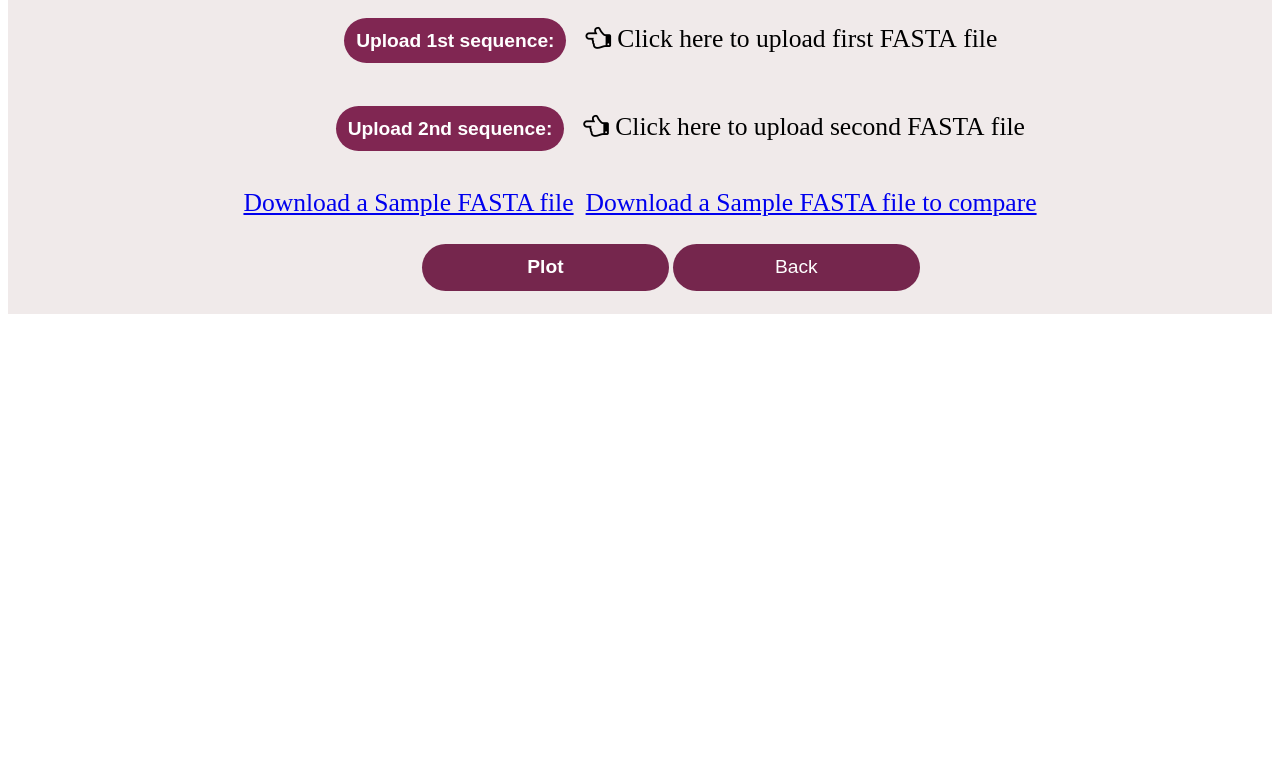
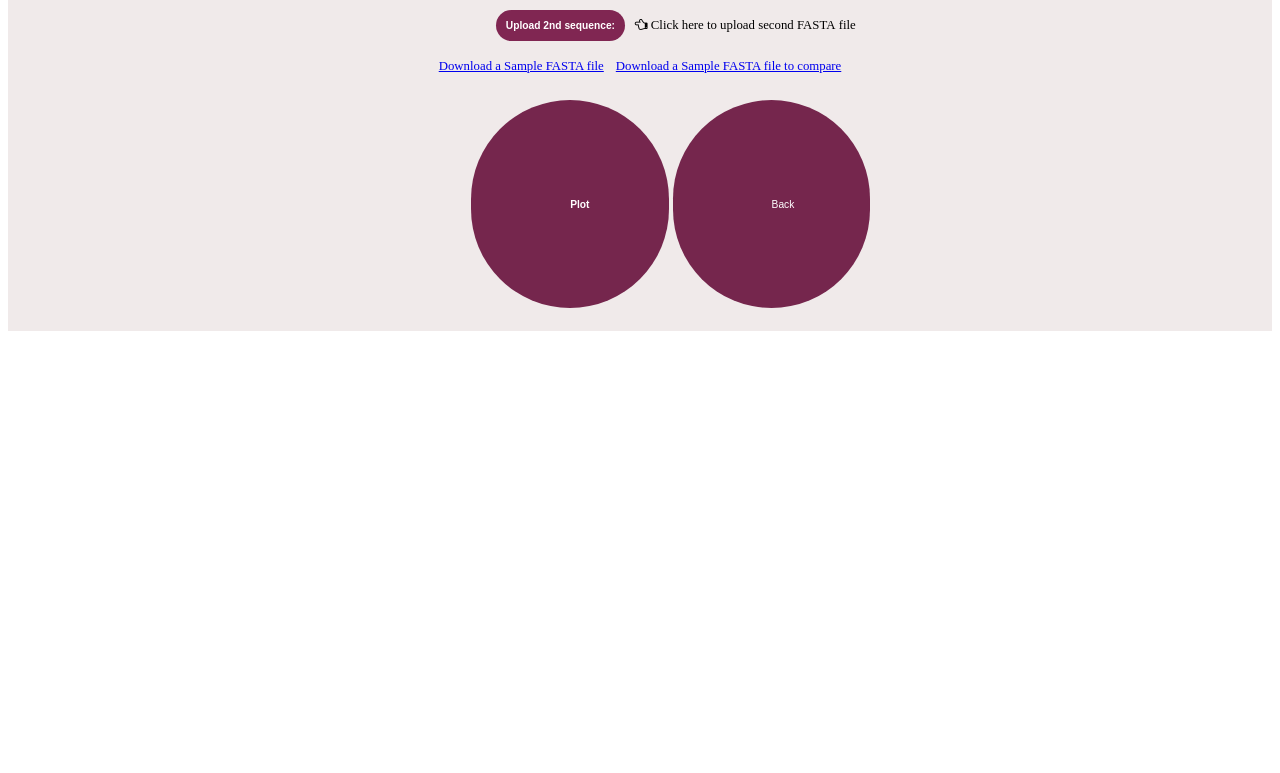
Before and after one commit to virtual-labs/exp-bioinformatics-au, a plain HTML site: page experiment/simulation/Dotplot.html in a window 1280 px wide. Shown: the part 201-974 px from the top of the page. Drawn offline with nearby package versions, Linux system fonts and the light colour scheme.

Commit message:
Update Dotplot.html

```diff
--- a/experiment/simulation/Dotplot.html
+++ b/experiment/simulation/Dotplot.html
@@ -14,15 +14,15 @@
         label {
             background-color: #802652;
             color: white;
-            padding: 1%;
+            padding: 0.8vw;
             font-family: sans-serif;
             cursor: auto;
             margin-top: 200px;
-            width: 1000px;
-            height:50px;
+            width: 600px;
+            height:25px;
             border-radius:180px;
             position:relative;
-            font-size:1.5vw;
+            font-size:0.8vw;
             line-height:12px;
         }
 
@@ -32,15 +32,15 @@
         }
 
         input[type=button]{
-            width: 20%;
+            width: 10%;
             background-color: #75264d;
             color: white;
-            padding: 1% 2%;
+            padding: 8%;
             margin: 8px 0;
             border: none;
             border-radius: 180px;
             cursor: pointer;
-            font-size: 1.5vw;
+            font-size: 0.8vw;
         }
 
         .h{
@@ -70,7 +70,7 @@
             margin-top: 1%;
 	    }
         h1{
-			font-size: 3vw;
+			font-size: 1.5vw;
 		}
 
         h3{
@@ -94,21 +94,21 @@
         <br>
         <form id="myform">
             <div style="background-color:#f0eaea;padding:15px;text-align:center;">
-                <div class='at-item' style="font-size:3vw"><div class="h">Dot Plot</div>
+                <div class='at-item' style="font-size:1.5vw"><div class="h">Dot Plot</div>
                     <br>
                     <input type="file" id="btn1" accept=".txt"  ref="fileInput1" type="file"  onchange="getFileName1(myform.btn1)"hidden/>
                     <span id="fileName1" ></span>
 
                     <label for="btn1" style="cursor: pointer;">Upload 1st sequence:</label>
-                    &nbsp;<i class="fa fa-hand-o-left" style="font-size:2vw;color:black;" style="font-size: 2vw;color:black;"> Click here to upload first FASTA file </i><br><br>
+                    &nbsp;<i class="fa fa-hand-o-left" style="font-size:1vw;color:black;" style="font-size: 1vw;color:black;"> Click here to upload first FASTA file </i><br><br>
 
                     <input type="file" id="btn2" accept=".txt"  ref="fileInput2" type="file"  onchange="getFileName2(myform.btn2)"hidden/>
                     <span id="fileName2" ></span>&nbsp;
                     <label for="btn2" style="cursor: pointer;">Upload 2nd sequence:</label>
-                    &nbsp;<i class="fa fa-hand-o-left" style="font-size:2vw;color:black;" style="font-size: 18px;color:black;"> Click here to upload second  FASTA file </i><br><br>
+                    &nbsp;<i class="fa fa-hand-o-left" style="font-size:1vw;color:black;" style="font-size: 1vw;color:black;"> Click here to upload second  FASTA file </i><br><br>
                 </div>
-                <a href="Dengue virus 2 gene_fasta.txt" download="sample_fasta.txt;"style="font-size: 2vw;">Download a Sample FASTA file</a>&nbsp;&nbsp;
-                <a href="monkey.txt" download="sample_fasta.txt;"style="font-size: 2vw;">Download a Sample FASTA file to compare</a>
+                <a href="Dengue virus 2 gene_fasta.txt" download="sample_fasta.txt;"style="font-size: 1vw;">Download a Sample FASTA file</a>&nbsp;&nbsp;
+                <a href="monkey.txt" download="sample_fasta.txt;"style="font-size: 1vw;">Download a Sample FASTA file to compare</a>
                 <br><br>
                 <input type="button" style="margin-left:5%;font-weight: bold;" value="Plot" onclick="bfc()" >
                 <a href="index.html">
```
